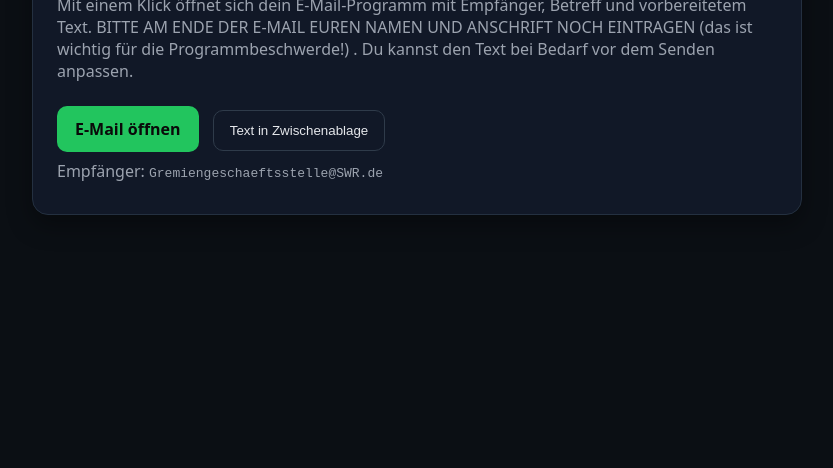
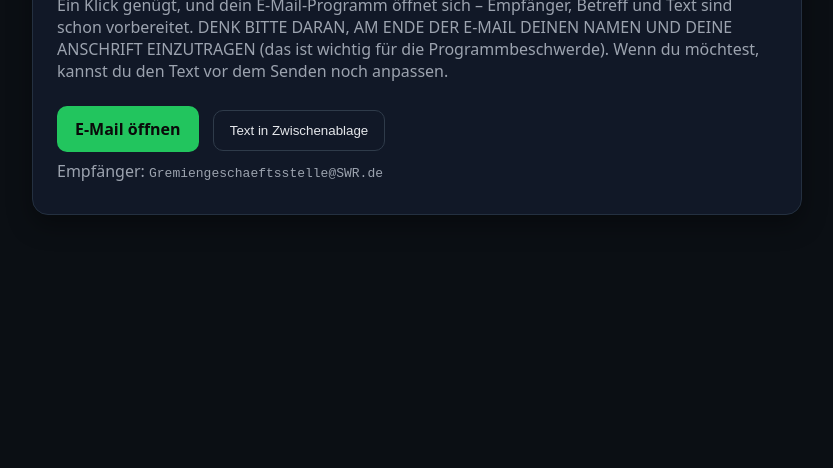
Before and after one commit to Eisenbahnromantik/Programmbeschwerde, a plain HTML site: page index.html in a window 1280 px wide. Shown: the part 380-848 px from the top of the page, without its empty margins (223-1056 px from the left). Drawn offline with Linux system fonts and the light colour scheme.

Commit message:
Update email instructions for clarity and conciseness

```diff
--- a/index.html
+++ b/index.html
@@ -56,7 +56,7 @@
 <body>
   <main class="card">
     <h1>Programmbeschwerde – Eisenbahn-Romantik muss bleiben 🚂</h1>
-    <p>Mit einem Klick öffnet sich dein E-Mail-Programm mit Empfänger, Betreff und vorbereitetem Text. BITTE AM ENDE DER E-MAIL EUREN NAMEN UND ANSCHRIFT NOCH EINTRAGEN (das ist wichtig für die Programmbeschwerde!) . Du kannst den Text bei Bedarf vor dem Senden anpassen.</p>
+    <p>Ein Klick genügt, und dein E-Mail-Programm öffnet sich – Empfänger, Betreff und Text sind schon vorbereitet. DENK BITTE DARAN, AM ENDE DER E-MAIL DEINEN NAMEN UND DEINE ANSCHRIFT EINZUTRAGEN (das ist wichtig für die Programmbeschwerde). Wenn du möchtest, kannst du den Text vor dem Senden noch anpassen.</p>
 
     <a id="sendLink" class="btn">E-Mail öffnen</a>
     <button id="copyBtn">Text in Zwischenablage</button>
```
